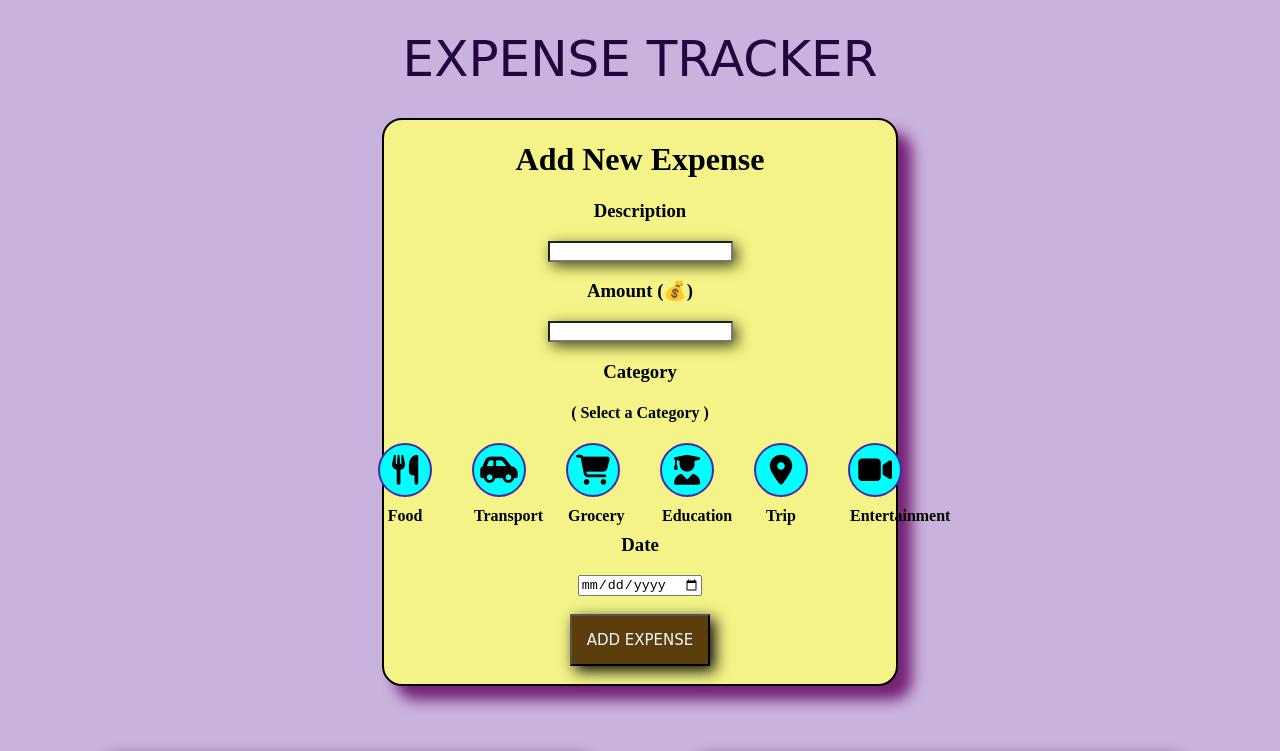
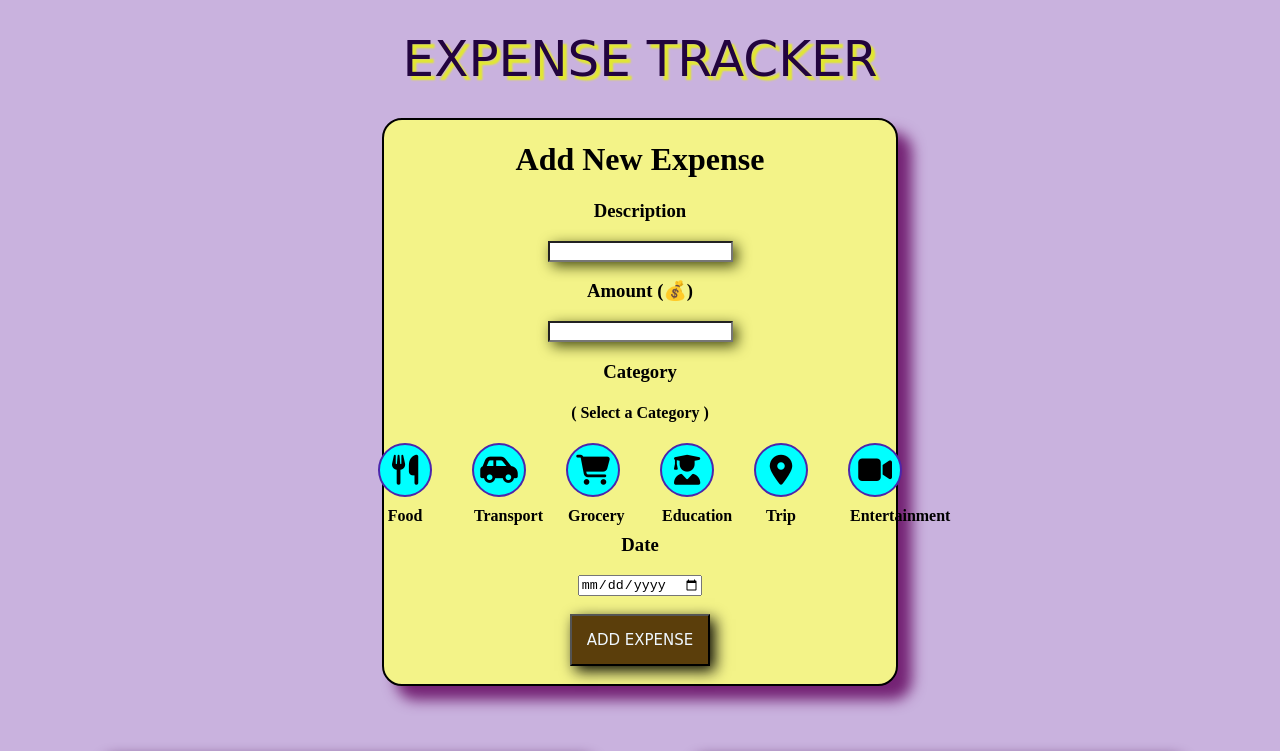
Before and after one commit to Pratima-Ingale/Expense-tracker, a plain HTML site: page index.html in a window 1280 px wide. Shown: the top 751 px of the page. Drawn offline with nearby package versions, Linux system fonts and the light colour scheme; a script that the page names is missing.

Commit message:
Update ExpenceTracker.css
text shadow to heading

```diff
--- a/ExpenceTracker.css
+++ b/ExpenceTracker.css
@@ -23,6 +23,7 @@ body{
     font-size: 50px;
     font-family: cursive;
     color: rgb(34, 4, 62);
+    text-shadow: 4px 4px 2px rgb(226, 232, 48);
 }
 .category{
     border : 2px solid rgb(75, 37, 172) ;
```
